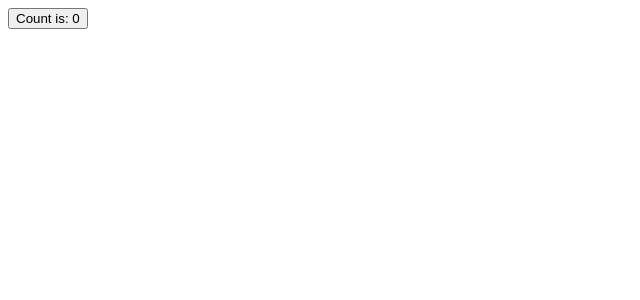
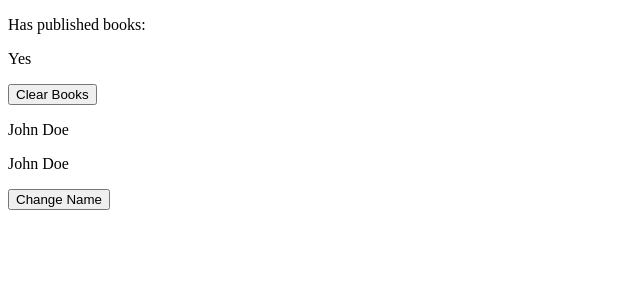
Before and after one commit to wylu/vuelab, a Vue app: page / in a window 1280 px wide. Shown: the top 300 px of the page, without its empty margins (0-640 px from the left). Built offline with nearby package versions, Linux system fonts and the light colour scheme.

Commit message:
计算属性

```diff
--- /dev/null
+++ b/src/basic/ComputedLab.vue
@@ -0,0 +1,44 @@
+<template>
+  <p>Has published books:</p>
+  <span>{{ publishedBooksMessage }}</span>
+  <p><button @click="clearBooks">Clear Books</button></p>
+
+  <p>{{ fullName }}</p>
+  <p>{{ firstName }} {{ lastName }}</p>
+  <p><button @click="changeName">Change Name</button></p>
+</template>
+
+<script setup lang="ts">
+import { ref, reactive, computed } from 'vue'
+
+const author = reactive({
+  name: 'John Doe',
+  books: ['Vue 2 - Advanced Guide', 'Vue 3 - Basic Guide', 'Vue 4 - The Mystery']
+})
+
+const publishedBooksMessage = computed(() => {
+  return author.books.length > 0 ? 'Yes' : 'No'
+})
+
+const clearBooks = () => {
+  author.books = []
+}
+
+const firstName = ref('John')
+const lastName = ref('Doe')
+
+const fullName = computed({
+  // getter
+  get() {
+    return firstName.value + ' ' + lastName.value
+  },
+  // setter
+  set(newValue) {
+    ;[firstName.value, lastName.value] = newValue.split(' ')
+  }
+})
+
+function changeName() {
+  fullName.value = 'Warren Buffett'
+}
+</script>
--- a/src/mainlab.ts
+++ b/src/mainlab.ts
@@ -1,6 +1,6 @@
 import { createApp } from 'vue'
-import AppLab from './AppLab.vue'
+import ComputedLab from './basic/ComputedLab.vue'
 
-const app = createApp(AppLab)
+const app = createApp(ComputedLab)
 
 app.mount('#app')
```
